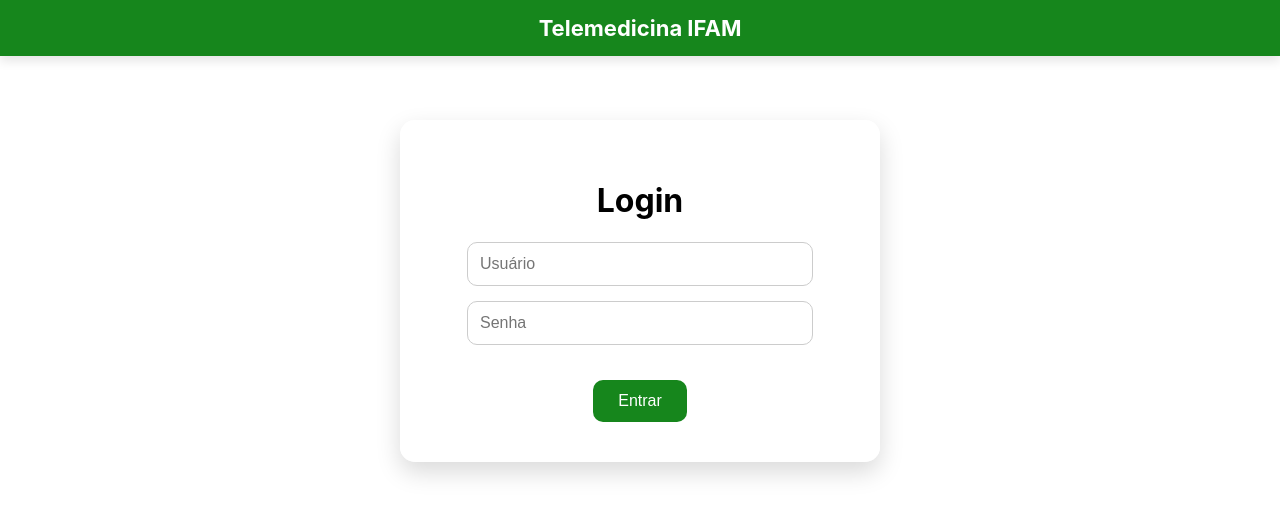
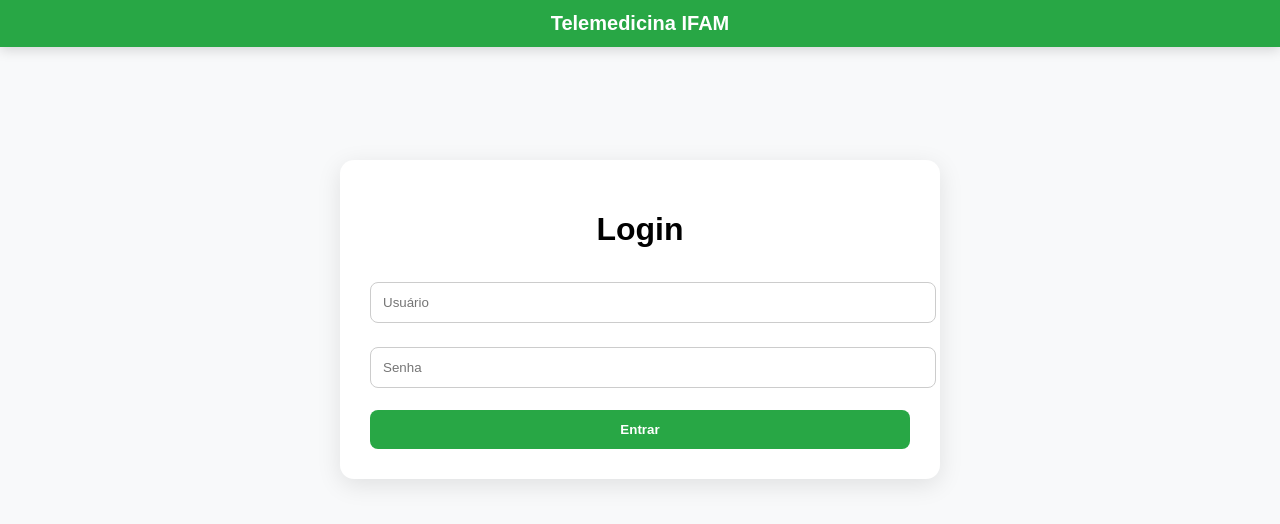
Before and after one commit to RyanSicssu/projeto-aranoua, a JavaScript app: page / in a window 1280 px wide. Shown: the top 524 px of the page. Built offline with nearby package versions, Linux system fonts and the light colour scheme; the HTML template or start-up script is replaced by a standard one.

Commit message:
restaurar o codigo original

```diff
--- a/src/App.js
+++ b/src/App.js
@@ -2,6 +2,7 @@
 import Login from "./pages/Login";
 import Consulta from "./pages/Consulta";
 import Relatorio from "./pages/Relatorio";
+import "./pages/Pages.css";
 
 function App() {
   return (
--- a/src/pages/Login.js
+++ b/src/pages/Login.js
@@ -6,8 +6,12 @@
 
   return (
     <>
-            <header>Telemedicina IFAM</header>
+      <header className="navbar">
+        Telemedicina IFAM
+      </header>
+
       <div className="container">
+        <div className="card">
           <h1>Login</h1>
           <input type="text" placeholder="Usuário" className="input" />
           <input type="password" placeholder="Senha" className="input" />
@@ -15,6 +19,7 @@
             Entrar
           </button>
         </div>
+      </div>
     </>
   );
 }
--- a/src/pages/Pages.css
+++ b/src/pages/Pages.css
@@ -1,56 +1,98 @@
+/* 🌐 Navbar centralizado */
+.navbar {
+    display: flex;
+    justify-content: center;
+    align-items: center;
+    padding: 12px 0;
+    background-color: #28A745;
+    /* verde */
+    color: white;
+    box-shadow: 0 3px 12px rgba(0, 0, 0, 0.15);
+    position: fixed;
+    width: 100%;
+    top: 0;
+    z-index: 1000;
+    font-size: 20px;
+    font-weight: bold;
+}
+
+/* Corpo da página */
+body {
+    background-color: #F8F9FA;
+    font-family: Arial, sans-serif;
+}
+
+/* Container centralizado */
 .container {
-    max-width: 400px;
-    margin: 120px auto 0 auto;
-    /* aumenta margin-top para não ficar atrás do header */
-    background-color: #ffffffdd;
-    padding: 40px;
-    border-radius: 15px;
-    box-shadow: 0 10px 25px rgba(0, 0, 0, 0.15);
+    max-width: 600px;
+    margin: 140px auto 0 auto;
+    /* espaço para header fixo */
+    padding: 20px;
+}
+
+/* Card */
+.card {
+    background: white;
+    padding: 30px;
+    border-radius: 14px;
+    box-shadow: 0 6px 25px rgba(0, 0, 0, 0.1);
     text-align: center;
 }
 
-
+/* Inputs */
 .input {
-    display: block;
-    margin: 15px auto;
+    width: 100%;
     padding: 12px;
-    width: 80%;
+    margin: 12px 0;
     border: 1px solid #ccc;
-    border-radius: 10px;
-    font-size: 16px;
+    border-radius: 8px;
+    outline: none;
+    transition: 0.2s;
 }
 
-textarea.input {
-    resize: none;
+.input:focus {
+    border-color: #28A745;
+    box-shadow: 0 0 6px rgba(40, 167, 69, 0.4);
 }
 
+/* Botões */
 .btn {
-    padding: 12px 25px;
-    margin-top: 20px;
-    background-color: #16861c;
+    background: #28A745;
+    color: white;
+    padding: 12px 20px;
     border: none;
-    border-radius: 10px;
-    color: white;
-    font-size: 16px;
+    border-radius: 8px;
     cursor: pointer;
+    font-weight: 600;
+    transition: 0.3s;
+    width: 100%;
+    margin-top: 10px;
 }
 
 .btn:hover {
-    background-color: #357ABD;
-    transform: translateY(-2px);
-    box-shadow: 0 5px 15px rgba(0, 0, 0, 0.2);
+    background: #1E7E34;
 }
 
-header {
-    position: fixed;
-    top: 0;
-    width: 100%;
-    background-color: #16861c;
-    color: white;
-    padding: 15px 0;
-    font-size: 22px;
+/* Dashboard (relatório) */
+.dashboard {
+    display: flex;
+    gap: 20px;
+    margin: 20px 0;
+}
+
+.stat-card {
+    flex: 1;
+    background: #E8F5E9;
+    padding: 20px;
+    border-radius: 12px;
     text-align: center;
     font-weight: bold;
-    box-shadow: 0 5px 10px rgba(0, 0, 0, 0.1);
-    z-index: 1000;
+    color: #28A745;
+    box-shadow: 0 4px 15px rgba(0, 0, 0, 0.1);
 }
+
+.stat-card h3 {
+    font-size: 16px;
+    margin-bottom: 8px;
+    color: #1E7E34;
+}
--- a/src/pages/Relatorio.js
+++ b/src/pages/Relatorio.js
@@ -6,13 +6,30 @@
 
   return (
     <>
-            <header>Telemedicina IFAM</header>
+      <header className="navbar">
+        Telemedicina IFAM
+      </header>
+
       <div className="container">
+        <div className="card">
           <h1>Relatório Médico</h1>
           <p>Paciente encaminhado para consulta presencial se necessário.</p>
+
+          <div className="dashboard">
+            <div className="stat-card">
+              <h3>Consultas Realizadas</h3>
+              <p>25</p>
+            </div>
+            <div className="stat-card">
+              <h3>Encaminhamentos</h3>
+              <p>8</p>
+            </div>
+          </div>
+
           <button onClick={() => navigate("/")} className="btn">
             Voltar ao Login
           </button>
+        </div>
       </div>
     </>
   );
```
Also changed, not shown: src/pages/consulta/Consulta.js (+6 -1 lines). Lines whose indentation alone changed are shown as unchanged.
